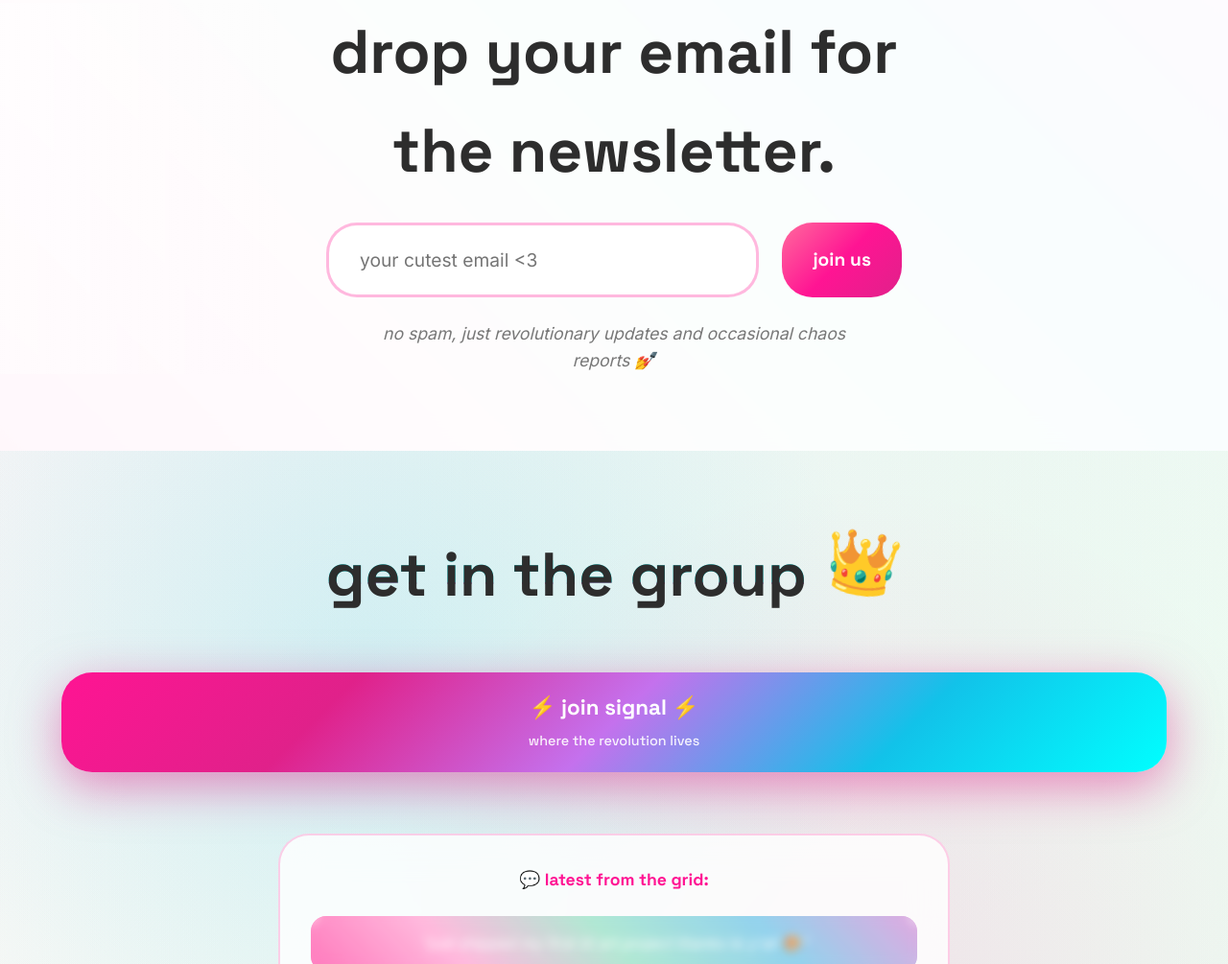
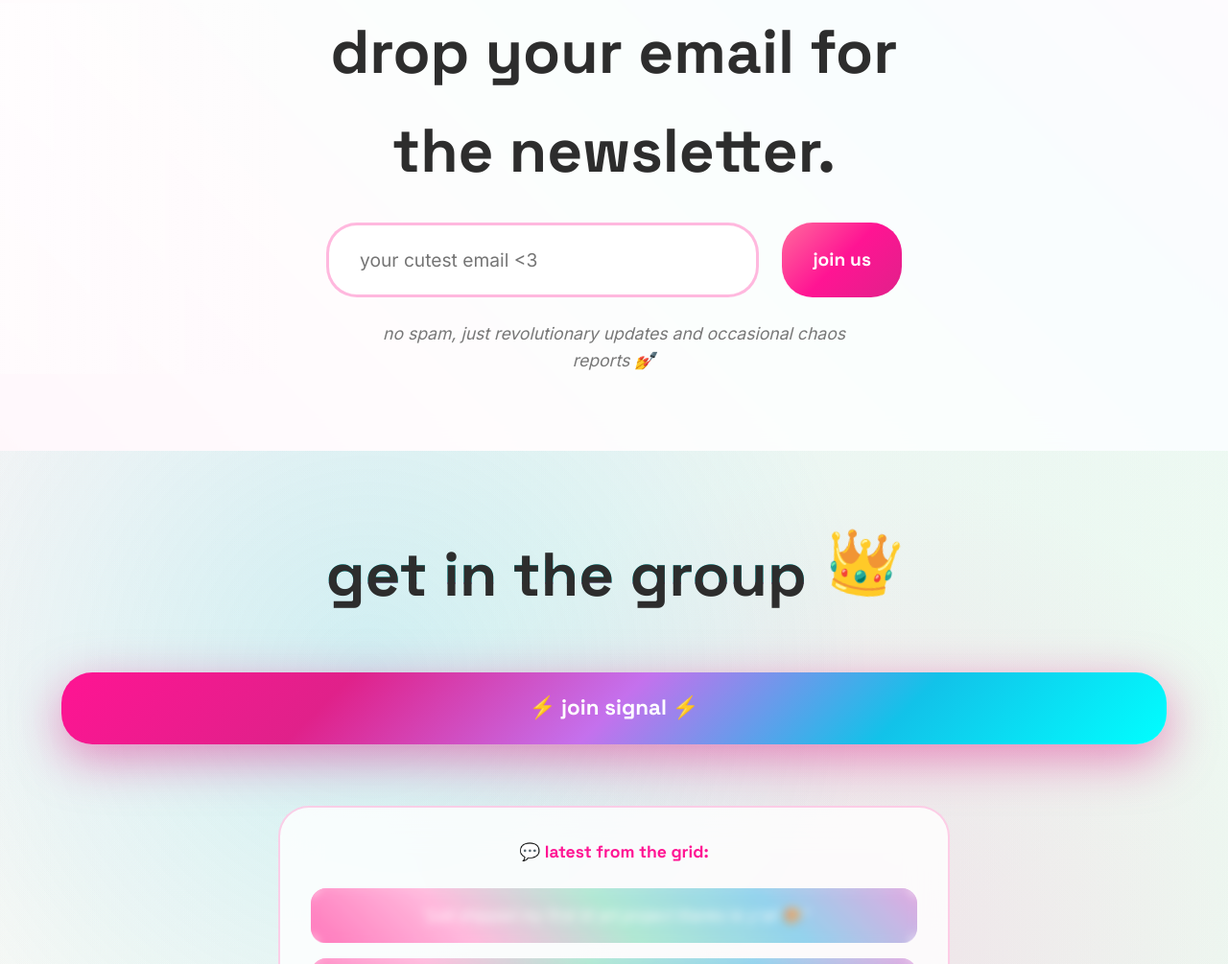
Before and after one commit to timurael/queergrid, a plain HTML site: page index.html in a window 1280 px wide. Shown: the part 2564-3569 px from the top of the page at 96% size. Drawn offline with Linux system fonts and the light colour scheme.

Commit message:
Remove 'where the revolution lives' subtitle from Signal button - Clean up Signal CTA section by removing subtitle text - Maintain clean, focused messaging for the Signal join button

```diff
--- a/index.html
+++ b/index.html
@@ -193,7 +193,6 @@
                 <div class="telegram-actions">
                     <a href="https://signal.group/#CjQKIN6mrjEmePaXryf1zQ__kW7CF0W-fxs87_Q9KV0-gqEeEhCrXBYYjv_vUkCGo5q368b8" class="btn btn-telegram mega-sparkle-btn" target="_blank">
                         <span class="telegram-text">⚡ Join Signal ⚡</span>
-                        <span class="telegram-subtitle">where the revolution lives</span>
                     </a>
                 </div>
 
```
